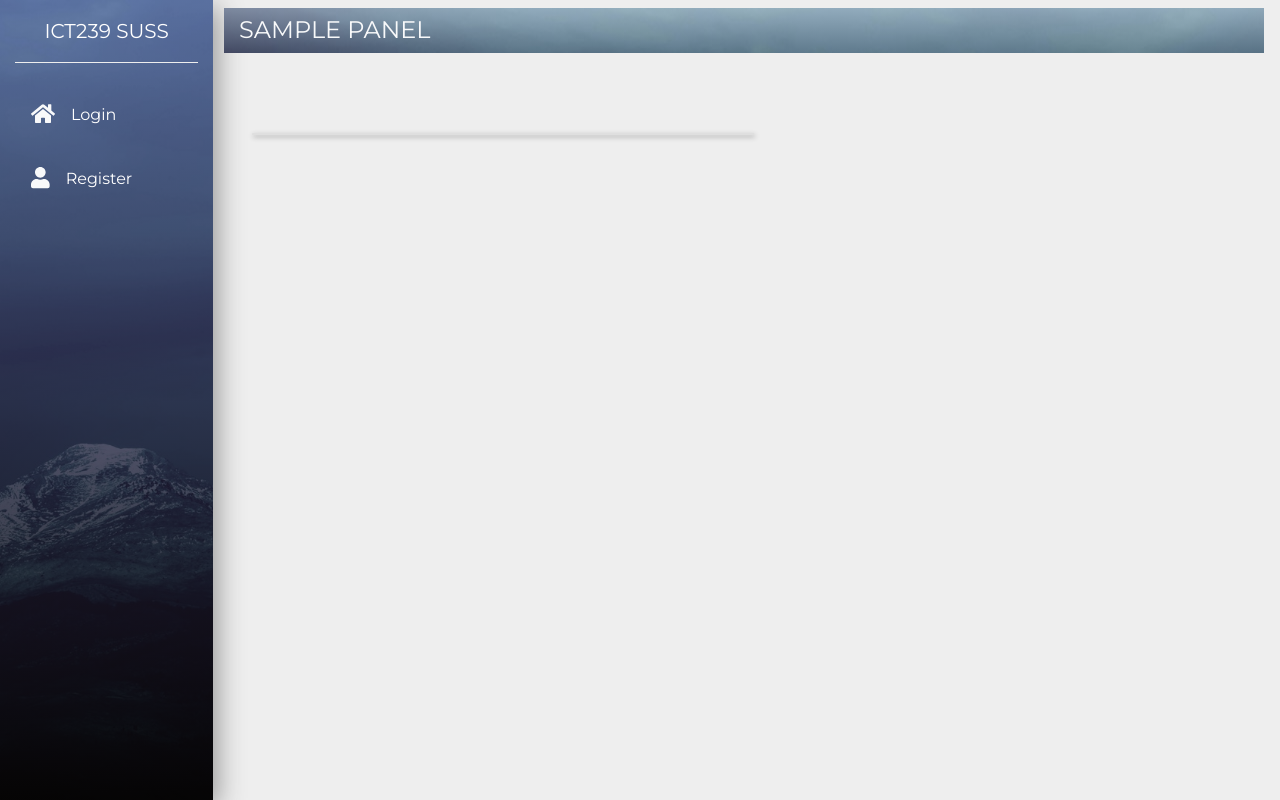
After one commit to hamonhon/ICT239, a Python web app: template template/testing.html in a window 1280 px wide. The commit adds this page. Run offline with Jinja, Linux system fonts and the light colour scheme; the template is opened without the code that fills it: most values are stand-ins (such as "Sample title", 1, 10 or a date in 2020); some libraries are stand-ins or nearby versions.

Commit message:
Establishing ground files

```diff
--- /dev/null
+++ b/template/testing.html
@@ -0,0 +1,117 @@
+<!doctype html>
+<html lang="en">
+  <head>
+    <meta charset="utf-8">
+    <meta name="viewport" content="width=device-width, initial-scale=1, shrink-to-fit=no">
+    <link rel="title icon" href="images/title-img.png">
+    <link rel="stylesheet" href="https://stackpath.bootstrapcdn.com/bootstrap/4.1.1/css/bootstrap.min.css" integrity="sha384-WskhaSGFgHYWDcbwN70/dfYBj47jz9qbsMId/iRN3ewGhXQFZCSftd1LZCfmhktB" crossorigin="anonymous">
+    <script defer src="https://use.fontawesome.com/releases/v5.0.13/js/all.js" integrity="sha384-xymdQtn1n3lH2wcu0qhcdaOpQwyoarkgLVxC/wZ5q7h9gHtxICrpcaSUfygqZGOe" crossorigin="anonymous"></script>
+    <link href="https://fonts.googleapis.com/css?family=Montserrat" rel="stylesheet">
+    <link rel="stylesheet" href="{{ url_for('static', filename='css/custom.css')}}">
+    <title>Admin Dashboard</title>
+  </head>
+  <body>
+
+    <!-- navbar -->
+    <nav class="navbar navbar-expand-md navbar-light">
+      <button class="navbar-toggler ml-auto mb-2 bg-light" type="button" data-toggle="collapse" data-target="#myNavbar">
+        <span class="navbar-toggler-icon"></span>
+      </button>
+      <div class="collapse navbar-collapse" id="myNavbar">
+        <div class="container-fluid">
+          <div class="row">
+            <!-- sidebar -->
+            <div class="col-xl-2 col-lg-3 col-md-4 sidebar fixed-top">
+              <a href="#" class="navbar-brand text-white d-block mx-auto text-center py-3 mb-4 bottom-border">ICT239 SUSS</a>
+              {% if current_user.is_authenticated %}
+              <div class="bottom-border pb-3">
+                <img src="{{ url_for('static', filename='img/admin.jpeg')}}" width="50" class="rounded-circle mr-3">
+                <a href="#" class="text-white">{{ name }} </a>
+              </div>
+              {% endif %}
+              <ul class="navbar-nav flex-column mt-4">
+                {% if not current_user.is_authenticated %}
+                <li class="nav-item"><a href="login.html" class="nav-link text-white p-3 mb-2 sidebar-link"><i class="fas fa-home text-light fa-lg mr-3"></i>Login</a></li>
+                <li class="nav-item"><a href="register.html" class="nav-link text-white p-3 mb-2 sidebar-link"><i class="fas fa-user text-light fa-lg mr-3"></i>Register</a></li>
+                {% else %}
+                <li class="nav-item"><a href="dashboard.html" class="nav-link text-white p-3 mb-2 sidebar-link"><i class="fas fa-chart-area text-light fa-lg mr-3"></i>Dashboard</a></li>
+                <li class="nav-item"><a href="log.html" class="nav-link text-white p-3 mb-2 sidebar-link"><i class="fas fa-address-card text-light fa-lg mr-3"></i>Log</a></li>
+                {% if current_user.email == "admin@abc.com" %}
+                <li class="nav-item"><a href="upload.html" class="nav-link text-white p-3 mb-2 sidebar-link"><i class="fas fa-cloud-upload-alt text-light fa-lg mr-3"></i>Upload</a></li>
+                {% endif %}
+              {% endif %}
+              </ul>
+            </div>
+            <!-- end of sidebar -->
+
+            <!-- top-nav -->
+            <div class="col-xl-10 col-lg-9 col-md-8 ml-auto bg-info fixed-top py-2 top-navbar">
+              <div class="row align-items-center">
+                <div class="col-md-4">
+                  <h4 class="text-light text-uppercase mb-0">{{ panel }}</h4>
+                </div>
+
+                {% if current_user.is_authenticated %}
+                <div class="col-md-8">
+                  <ul class="navbar-nav">
+                    <li class="nav-item ml-auto"><a href="#" class="nav-link" data-toggle="modal" data-target="#sign-out"><i class="fas fa-sign-out-alt fa-lg"></i></a></li>
+                  </ul>
+                </div>
+                {% endif %}
+              </div>
+            </div>
+            <!-- end of top-nav -->
+          </div>
+        </div>
+      </div>
+    </nav>
+    <!-- end of navbar -->
+
+    <!-- modal -->
+    <div class="modal fade" id="sign-out">
+      <div class="modal-dialog">
+        <div class="modal-content">
+          <div class="modal-header">
+            <h4 class="modal-title">Want to leave?</h4>
+            <button type="button" class="close" data-dismiss="modal">&times;</button>
+          </div>
+          <div class="modal-body">
+            Press logout to leave
+          </div>
+          <div class="modal-footer">
+            <form action='/logout' method='GET'>
+              <button type="button" class="btn btn-success" data-dismiss="modal" >Stay Here</button>
+              <button type="submit" class="btn btn-danger"  id="logout">Logout</button>
+            </form>
+          </div>
+        </div>
+      </div>
+    </div>
+    <!-- end of modal -->
+
+    <!-- cards -->
+    <section>
+        <div class="container-fluid">
+          <div class="row">
+            <div class="col-xl-10 col-lg-9 col-md-8 ml-auto">
+              <div class="row pt-md-5 ml-md-3 mt-md-3 mb-5">
+                <div class="col-xl-6 col-sm-6 p-2">
+                    <div class="card card-common">
+                        {% block mainblock %}
+                        {% endblock %}
+                    </div>
+                  </div>
+              </div>
+            </div>
+          </div>
+        </div>
+    </section>
+
+    <!-- end of cards -->
+    <script src="https://d3js.org/d3.v4.min.js"></script>
+    <script src="https://cdn.jsdelivr.net/npm/chart.js"></script>
+    <script src="https://code.jquery.com/jquery-3.2.1.min.js"></script>
+    <script src="https://stackpath.bootstrapcdn.com/bootstrap/4.1.1/js/bootstrap.min.js" integrity="sha384-smHYKdLADwkXOn1EmN1qk/HfnUcbVRZyYmZ4qpPea6sjB/pTJ0euyQp0Mk8ck+5T" crossorigin="anonymous"></script>
+    <script src="{{ url_for('static', filename='js/custom.js')}}"></script>
+  </body>
+</html>
```
Also changed, not shown: template/base.html (+6 -5 lines), template/base_bs5.html (added, +136 -0 lines), template/bmi_chart.html (added, +18 -0 lines), template/bmi_chart2.html (added, +18 -0 lines), template/bmi_chart3.html (added, +21 -0 lines), template/dashboard.html (added, +20 -0 lines), template/upload.html (added, +18 -0 lines).
